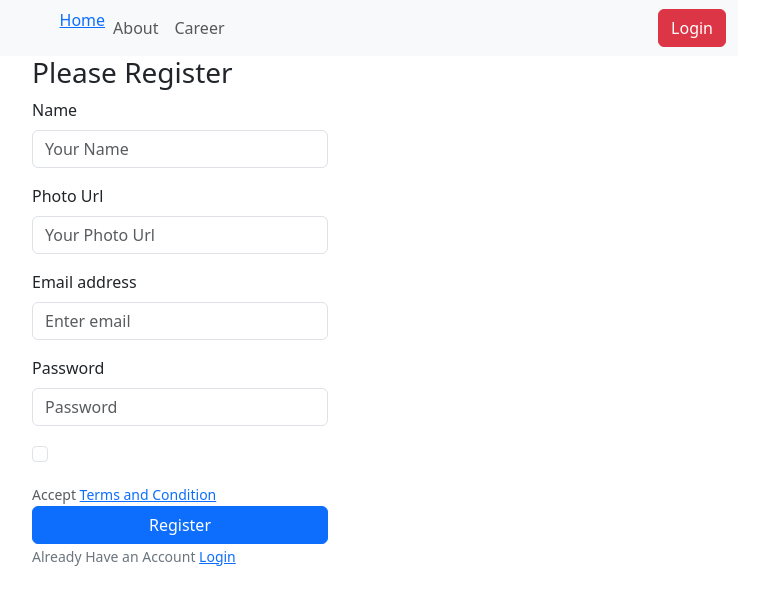
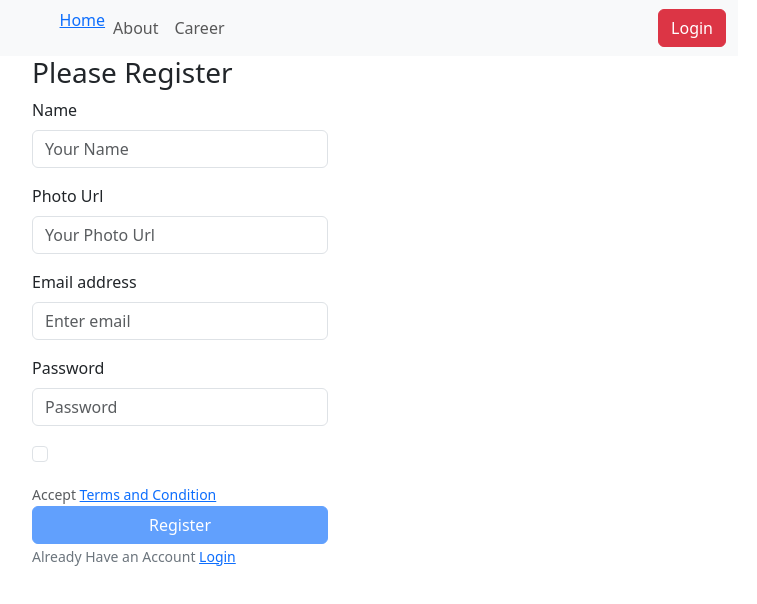
Before and after one commit to sif1t/news-dragon-client, a React (Vite) app: page /register in a window 1280 px wide. Shown: the top 604 px of the page, without its empty margins (460-1217 px from the left). Built offline with nearby package versions, Linux system fonts and the light colour scheme; no server answers.

Commit message:
add terms acceptance checkbox; disable register button until accepted

```diff
--- a/src/pages/Login/Register/Register.jsx
+++ b/src/pages/Login/Register/Register.jsx
@@ -27,7 +27,7 @@ const Register = () => {
     }
 
     const handleAccepted = event => {
-         console.log (event.target.checked);
+         setAccepted(event.target.checked);
     }
     return (
         <Container className='w-25 mx-auto'>
@@ -58,7 +58,7 @@ const Register = () => {
                 label={<></>} />
             </Form.Group>
            <Form.Text>Accept <Link to='/terms'>Terms and Condition</Link> </Form.Text>
-            <Button className='w-100' variant="primary" type="submit">
+            <Button className='w-100' variant="primary" disabled={!accepted} type="submit">
                 Register
             </Button>
             <br />
```
